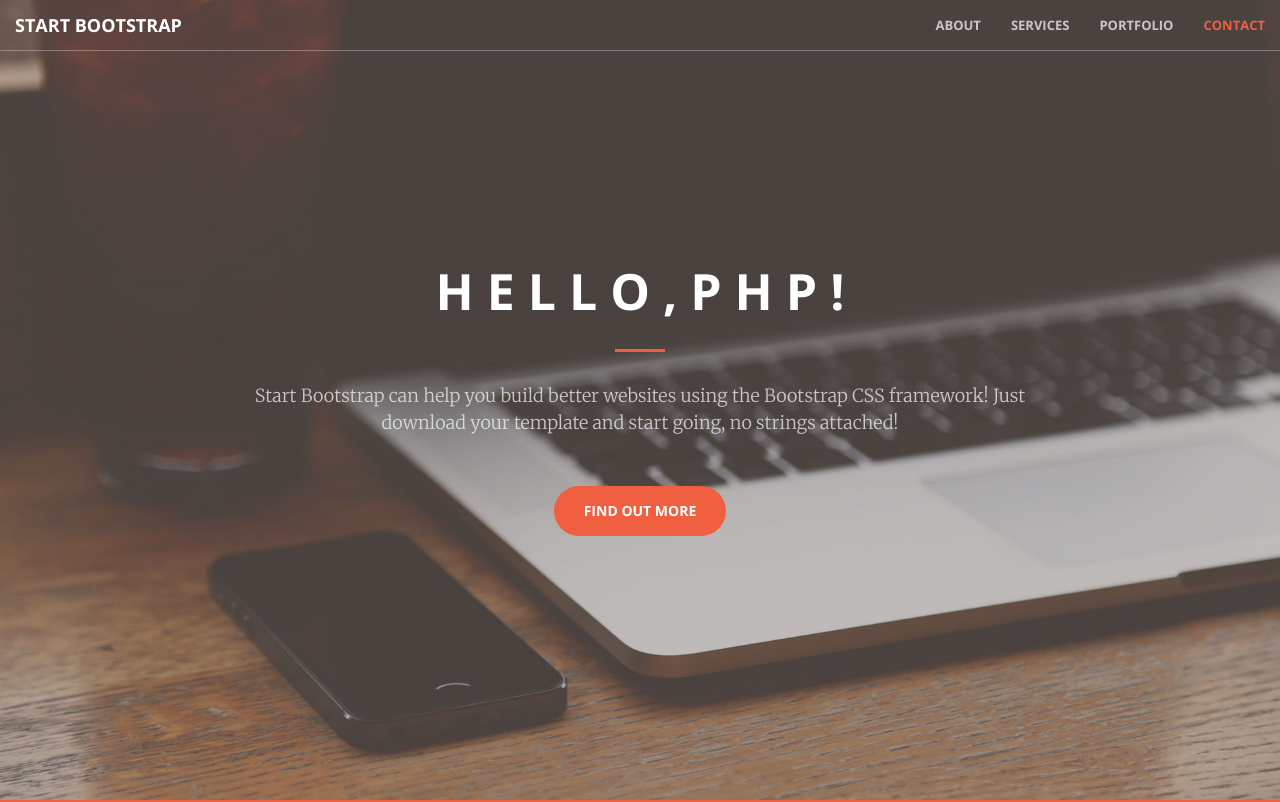
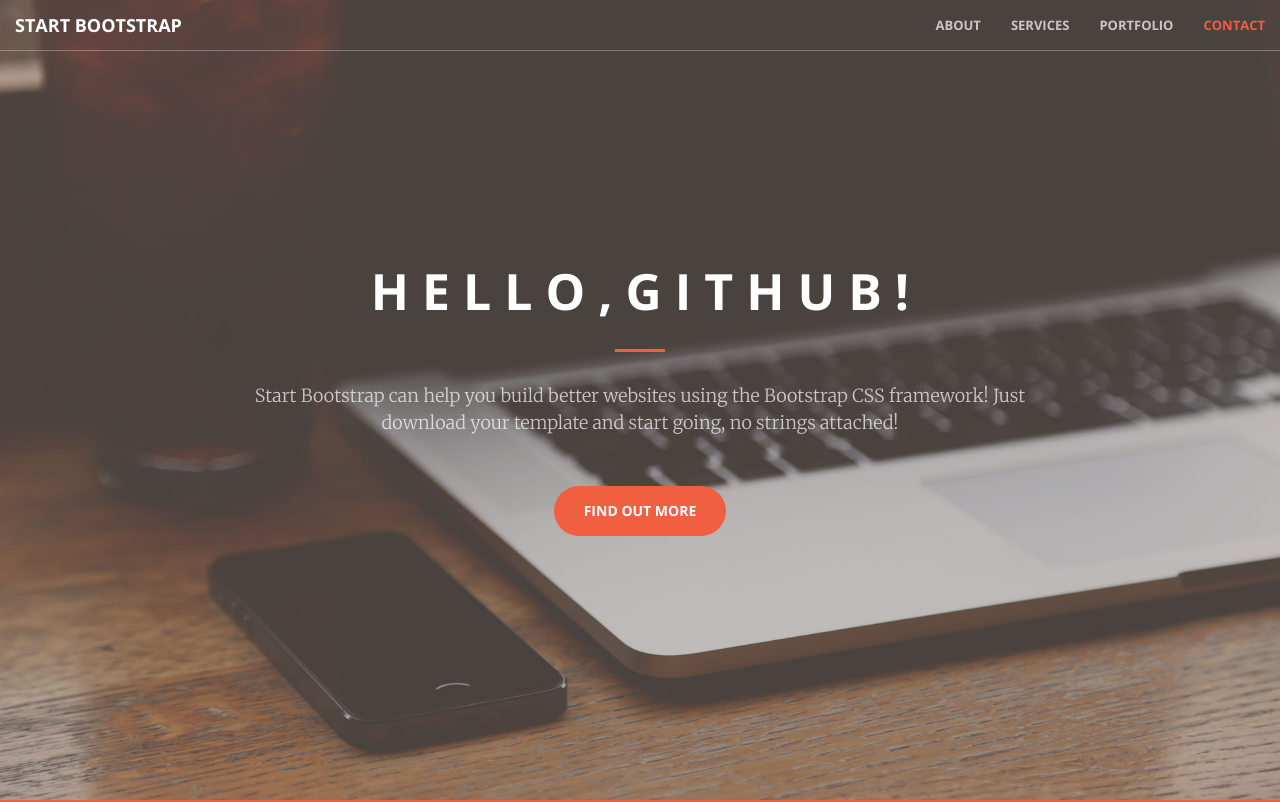
Before and after one commit to ruby6480/git-demo, a website: page index.html in a window 1280 px wide. Shown: the top 802 px of the page. Drawn offline with nearby package versions, Linux system fonts and the light colour scheme.

Commit message:
change title to hello,github!

```diff
--- a/index.html
+++ b/index.html
@@ -71,7 +71,7 @@
     <header>
         <div class="header-content">
             <div class="header-content-inner">
-                <h1 id="homeHeading">H E L L O , P H P !</h1>
+                <h1 id="homeHeading">H E L L O , G I T H U B !</h1>
                 <hr>
                 <p>Start Bootstrap can help you build better websites using the Bootstrap CSS framework! Just download your template and start going, no strings attached!</p>
                 <a href="#about" class="btn btn-primary btn-xl page-scroll">Find Out More</a>
```
